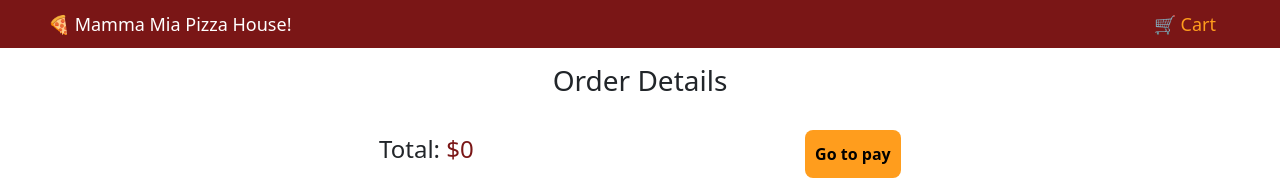
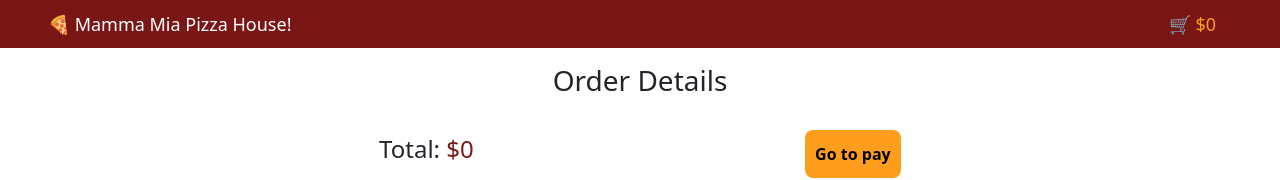
Before and after one commit to carolinalunasfarah/Desafio-LATAM_PizzaMammaMia, a React (Vite) app: page /cart in a window 1280 px wide. Shown: the top 180 px of the page. Built offline with nearby package versions, Linux system fonts and the light colour scheme.

Commit message:
add context to navbar to update price

```diff
--- a/src/components/Navigation.jsx
+++ b/src/components/Navigation.jsx
@@ -1,15 +1,21 @@
 import { NavLink } from "react-router-dom";
 import Navbar from "react-bootstrap/Navbar";
+import { useContext } from "react";
+import { PizzaContext } from "../context/PizzaContext";
 
 const Navigation = () => {
     const activeClass = ({ isActive }) => (isActive ? "active" : "inactive");
+    const {cart} = useContext(PizzaContext);
+
+    const totalPrice = cart.reduce ((total, pizza) => total + pizza.quantity * pizza.price, 0);
+    const formatTotalPrice = totalPrice.toLocaleString("es-CL");
 
     return (
         <Navbar className="navigation">
             <section className="navLinks">
                 <NavLink className={activeClass} to="/"> 🍕 Mamma Mia Pizza House!
                 </NavLink>
-                <NavLink className={activeClass} to="/cart">🛒 Cart
+                <NavLink className={activeClass} to="/cart">🛒 ${formatTotalPrice}
                 </NavLink>
             </section>
         </Navbar>
--- a/src/views/CartDetails.jsx
+++ b/src/views/CartDetails.jsx
@@ -40,8 +40,8 @@ const CartDetails = () => {
     return (
         <section className="cart">
             <h3>Order Details</h3>
-            {cart.map((pizza) => (
-                <div key={pizza} className="cartDetails">
+            {cart.map((pizza, p) => (
+                <div key={p} className="cartDetails">
                     <article className="cartImgName">
                         <img
                             className="cartImg"
```
